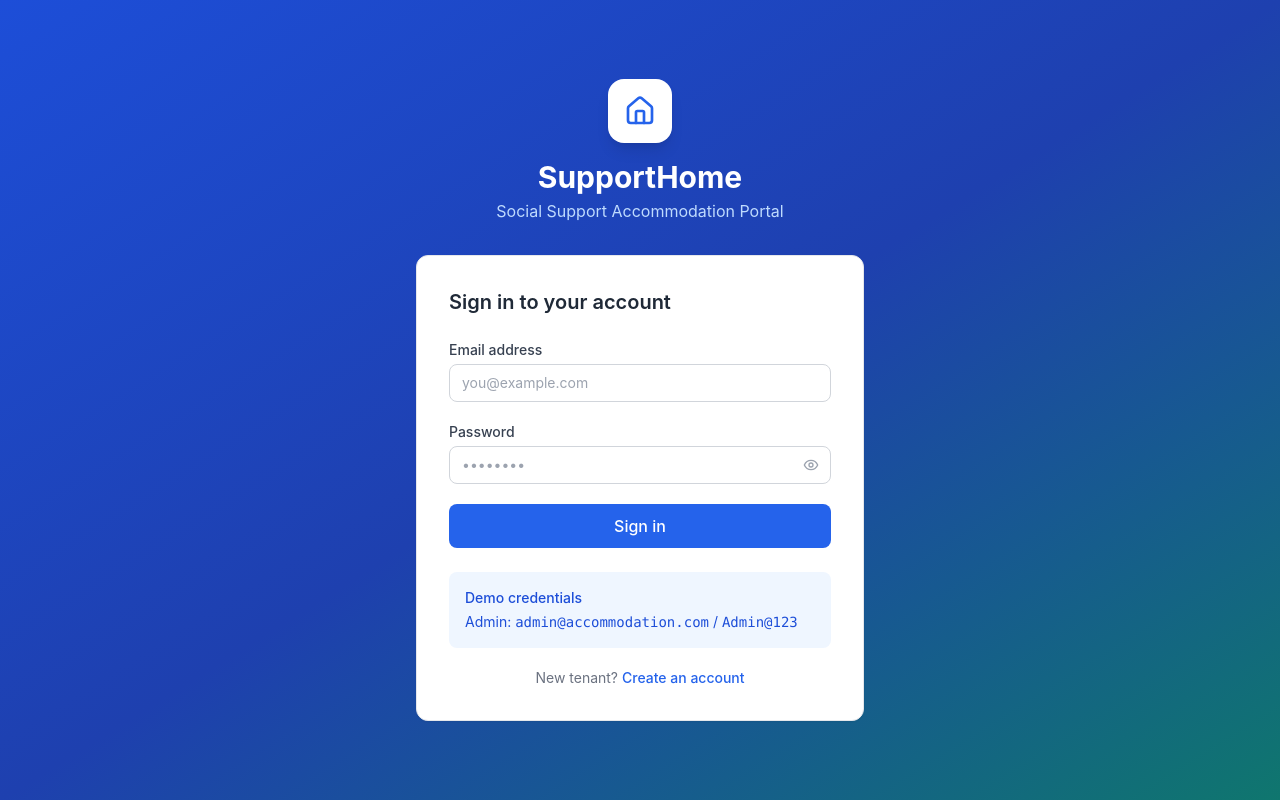
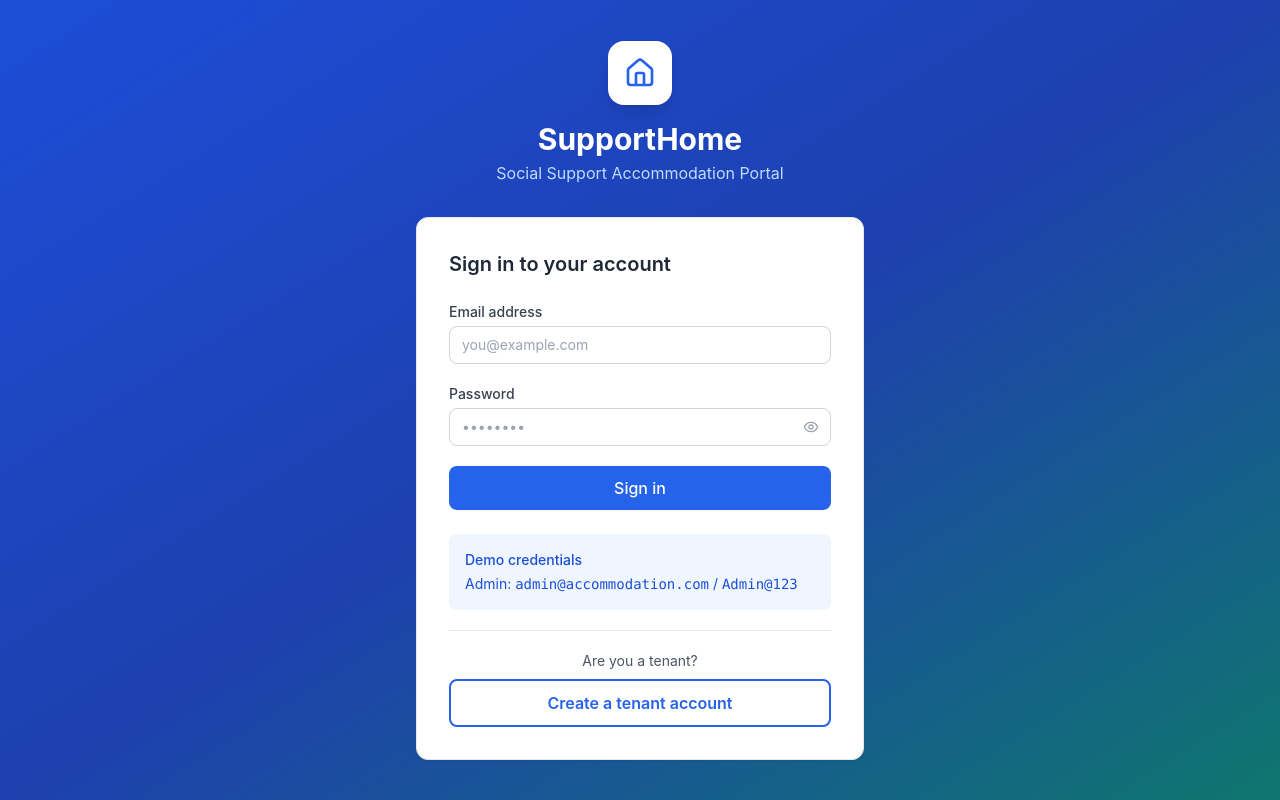
Before and after one commit to javabrk/accommodation-support, a Next.js app in the folder frontend/: page /login in a window 1280 px wide. Built offline with nearby package versions, Linux system fonts and the light colour scheme.

Commit message:
Make tenant register link more prominent on login page

```diff
--- a/frontend/app/login/page.tsx
+++ b/frontend/app/login/page.tsx
@@ -98,12 +98,15 @@ export default function LoginPage() {
             <p>Admin: <code>admin@accommodation.com</code> / <code>Admin@123</code></p>
           </div>
 
-          <p className="text-center text-sm text-gray-500 mt-5">
-            New tenant?{' '}
-            <a href="/register" className="text-primary-600 font-medium hover:underline">
-              Create an account
+          <div className="mt-5 pt-5 border-t border-gray-200 text-center">
+            <p className="text-sm text-gray-600 mb-2">Are you a tenant?</p>
+            <a
+              href="/register"
+              className="inline-block w-full py-2.5 text-center rounded-lg border-2 border-primary-600 text-primary-600 font-semibold hover:bg-primary-50 transition-colors"
+            >
+              Create a tenant account
             </a>
-          </p>
+          </div>
         </div>
       </div>
     </div>
```
